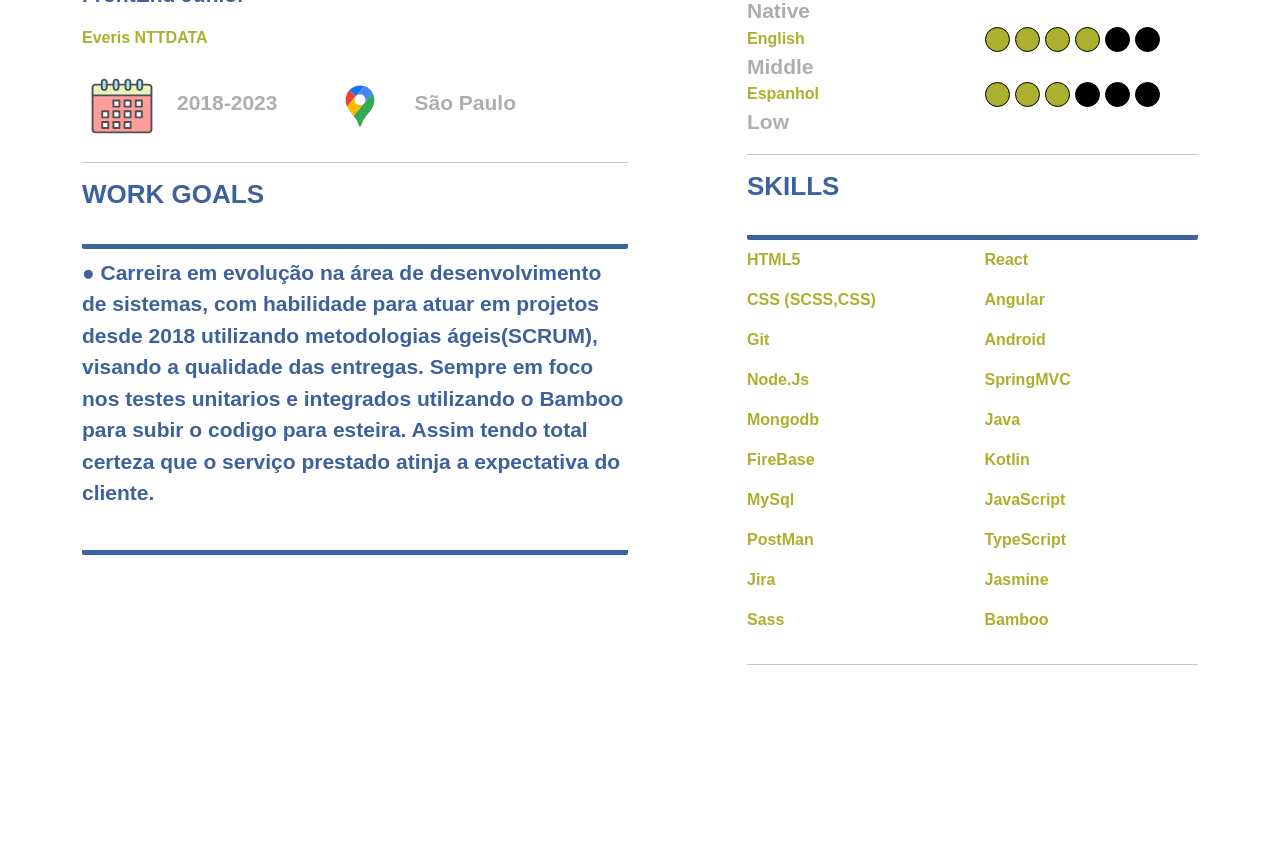
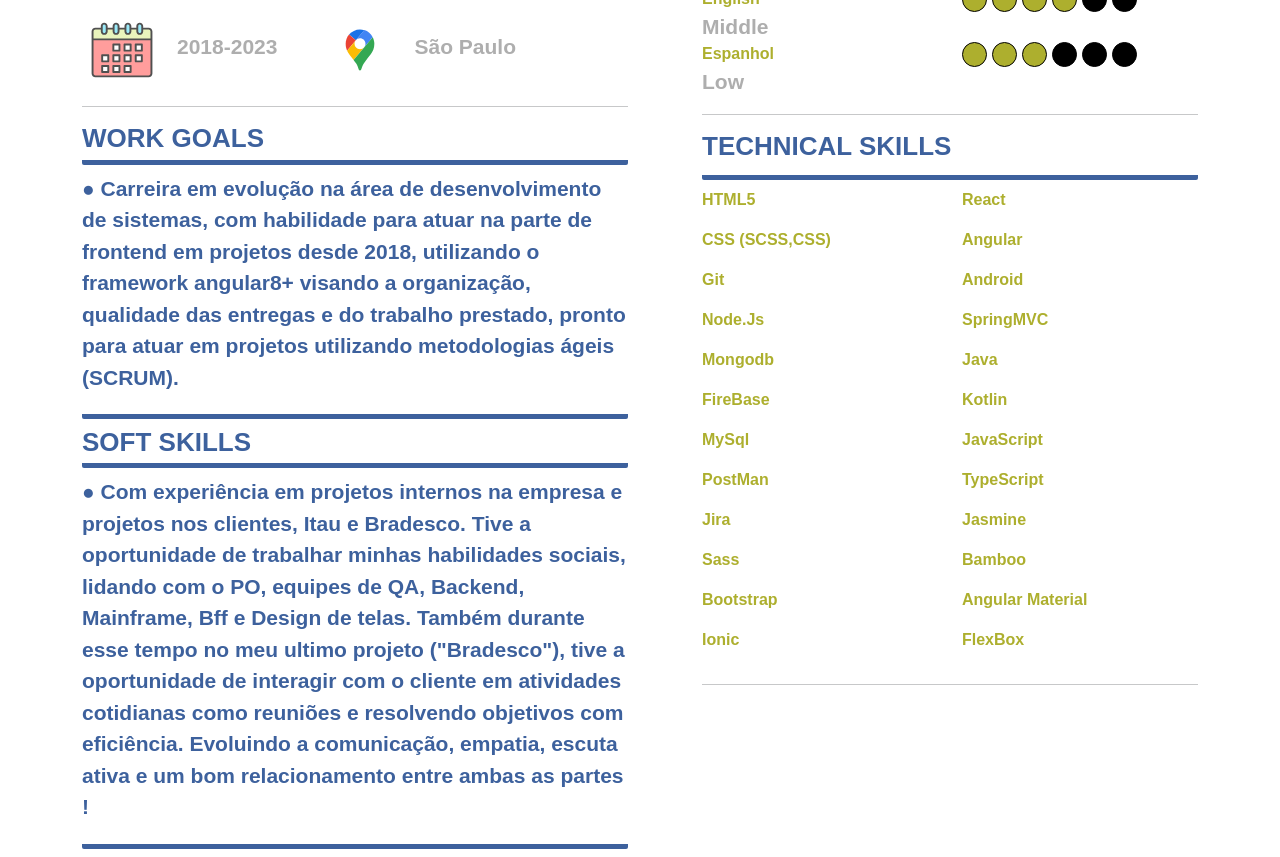
Before and after one commit to Igornodari/React-Works, a React (Create React App) app: page / in a window 1280 px wide. Shown: the part 600-1457 px from the top of the page. Before the commit the page ends 1281 px from the top, so only its background shows below. Built offline with nearby package versions, Linux system fonts and the light colour scheme.

Commit message:
Foi implementado Soft e tecnic skills

```diff
--- a/src/App.css
+++ b/src/App.css
@@ -10,7 +10,7 @@
   font-style: normal;
 }
 .marginl{
-  margin-left: 95px;
+  margin-left: 50px;
 }
 
 .text-subtitle {
@@ -59,7 +59,7 @@
   background-color: #000000;
 }
 .style-hr {
-  height: 30px;
+  height: 10px;
   width: auto;
   border-style: solid;
   border-color: #3d619d;
--- a/src/structure-component/Body.js
+++ b/src/structure-component/Body.js
@@ -15,7 +15,7 @@ function Body() {
             <Container>
                 <Row className="mt-2">
                     <Col md={6}>
-                        <h1 className="text-title">EDUCATION</h1>
+                        <h1 className="text-title m-0 p-0">EDUCATION</h1>
                         <h1 className="style-hr"></h1>
                         <p className="text-title2">Bachelor Development And Systems Analysis</p>
                         <p className="text-subtitle">University Senac Santo Amaro</p>
@@ -29,7 +29,7 @@ function Body() {
                         </Row>
 
                         <hr></hr>
-                        <h1 className="text-title">EXPERIENCE</h1>
+                        <h1 className="text-title m-0 p-0">EXPERIENCE</h1>
                         <h1 className="style-hr"></h1>
                         <p className="text-title2">FrontEnd Junior</p>
                         <p className="text-subtitle">Everis NTTDATA</p>
@@ -52,13 +52,19 @@ function Body() {
                         </Row>
                         <hr></hr>
 
-                        <h1 className="text-title">WORK GOALS</h1>
+                        <h1 className="text-title m-0 p-0">WORK GOALS</h1>
                         <h1 className="style-hr"></h1>
                         <p className="text-title2">
-                        ● Carreira em evolução na área de desenvolvimento de sistemas, com habilidade para atuar em projetos desde 2018 utilizando metodologias ágeis(SCRUM), visando a qualidade das entregas.
-                        Sempre em foco nos testes unitarios e integrados utilizando o Bamboo para subir o codigo para esteira. Assim tendo total certeza  que o serviço prestado atinja a expectativa do cliente. </p>
+                        ● Carreira em evolução na área de desenvolvimento de sistemas, com habilidade para atuar na parte de frontend em projetos desde 2018, utilizando o framework angular8+ visando a organização, qualidade das entregas e do trabalho prestado, pronto para atuar em projetos utilizando metodologias ágeis (SCRUM). </p>
                         <h1 className="style-hr"></h1>
-
+                        <h1 className="text-title m-0 p-0">SOFT SKILLS</h1>
+                        <h1 className="style-hr"></h1>
+                        <p className="text-title2">
+                        ● Com experiência em projetos internos na empresa e projetos nos clientes, Itau e Bradesco.
+Tive a oportunidade de trabalhar minhas habilidades sociais, lidando com o PO, equipes de QA, Backend, Mainframe, Bff e Design de telas.
+Também durante esse tempo no meu ultimo projeto ("Bradesco"), tive a oportunidade de interagir com o cliente em atividades cotidianas como reuniões e resolvendo objetivos com eficiência.
+Evoluindo a comunicação, empatia, escuta ativa e um bom relacionamento entre ambas as partes ! </p>
+                        <h1 className="style-hr"></h1>
                     </Col>
                     <Col md={6}>
                         <h1 className="text-title marginl">FIND ME ONLINE</h1>
@@ -128,7 +134,7 @@ function Body() {
                             </Row>
                             <hr></hr>
                         </Col>
-                        <h1 className="text-title marginl">SKILLS</h1>
+                        <h1 className="text-title marginl">TECHNICAL SKILLS</h1>
                         <Col className="marginl">
                         <h1 className="style-hr"></h1>
                             <Row>
@@ -143,6 +149,8 @@ function Body() {
                                 <p className="text-subtitle" >PostMan</p>
                                 <p className="text-subtitle" >Jira</p>
                                 <p className="text-subtitle" >Sass</p>
+                                <p className="text-subtitle" >Bootstrap</p>
+                                <p className="text-subtitle" >Ionic</p>
                                 </Col>
                                 <Col>
                                 <p className="text-subtitle" >React</p>
@@ -155,6 +163,8 @@ function Body() {
                                 <p className="text-subtitle" >TypeScript</p>
                                 <p className="text-subtitle" >Jasmine</p>
                                 <p className="text-subtitle" >Bamboo</p>
+                                <p className="text-subtitle" >Angular Material</p>
+                                <p className="text-subtitle" >FlexBox</p>
                                 </Col>
                             </Row>
                             <hr></hr>
```
